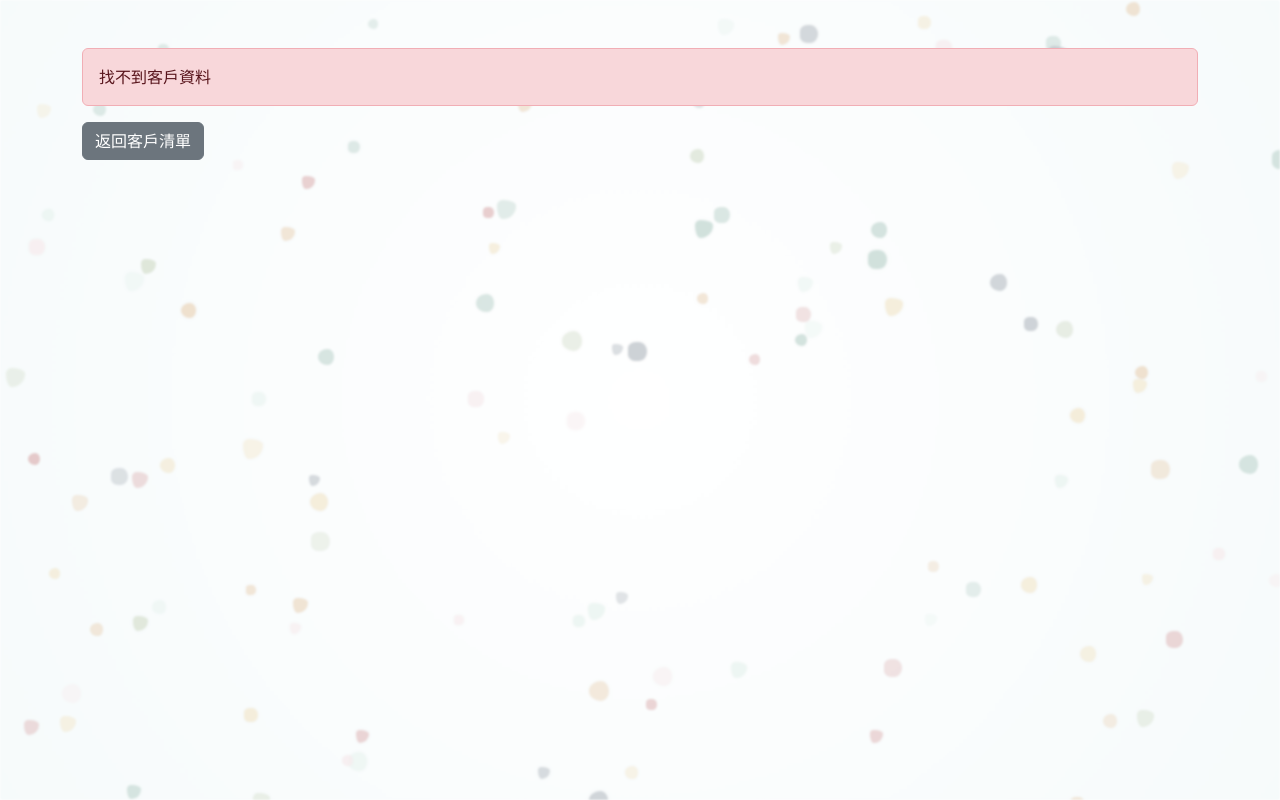
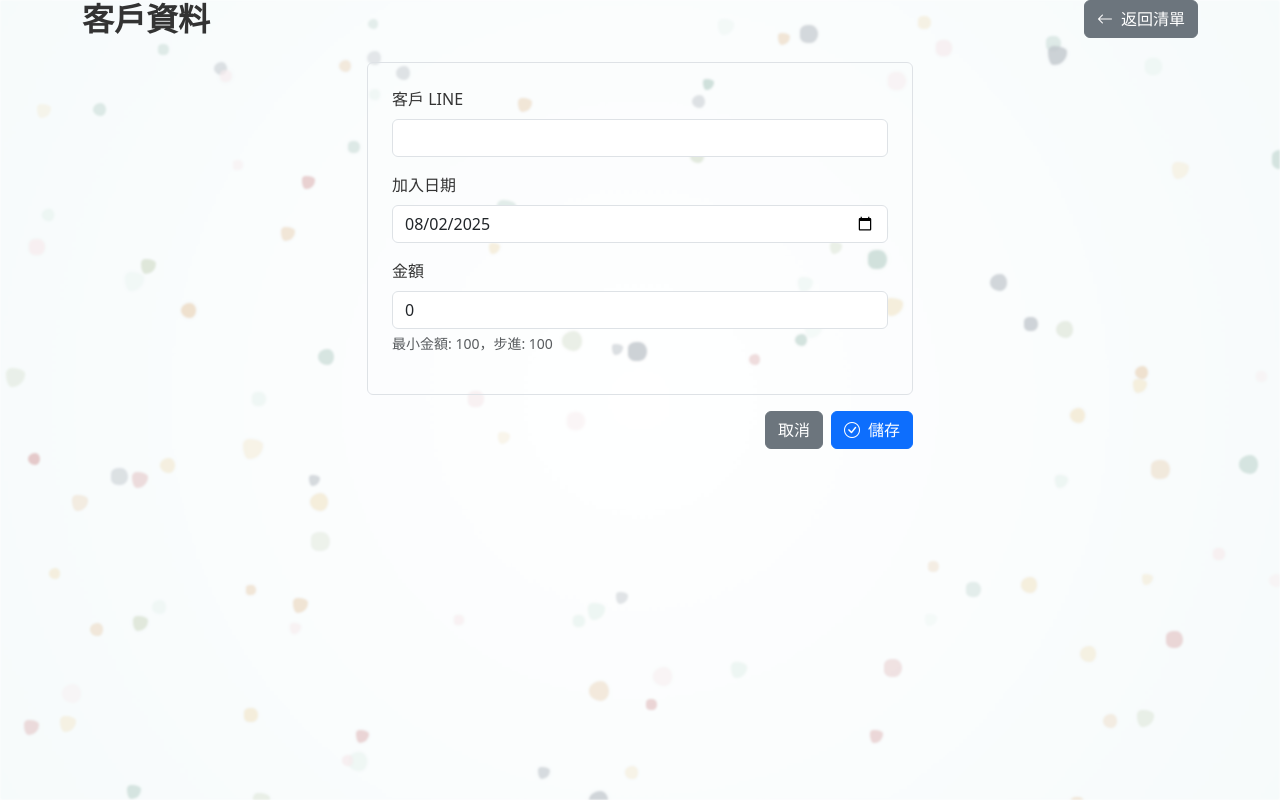
Before and after one commit to laura-chou/77PlaySystem, a Next.js app: page /pages/customer/new in a window 1280 px wide. Built offline with nearby package versions, Linux system fonts and the light colour scheme; no server answers; sample sign-in values are in the browser's storage.

Commit message:
customer new and dashboard

```diff
--- a/app/pages/customer/[id]/page.tsx
+++ b/app/pages/customer/[id]/page.tsx
@@ -2,18 +2,28 @@
 import axios from 'axios';
 import { useRouter, useParams } from 'next/navigation';
 import { useEffect, useState } from 'react';
-
+import { env } from '../../../config/env';
 import styles from '@/styles/modules/customer.module.scss';
 
 interface Customer {
-    id: number;
-    name: string;
-    joinDate: string;
+    custId: string;
+    custName: string;
+    createDate: string;
     balance: number;
     balanceExpiryDate: string;
+    history: ICustomerHistory[]
 }
 
-export default function CustomerPage() {
+interface ICustomerHistory {
+    amount: number;
+    currentBalance: number;
+    expiryDate: string;
+    serviceName: string;
+    spendDate: string;
+}
+
+
+export default function CustomerEdit() {
     const router = useRouter();
     const params = useParams();
     const customerId = params.id;
@@ -21,8 +31,9 @@ export default function CustomerPage() {
     const [customer, setCustomer] = useState<Customer | null>(null);
     const [loading, setLoading] = useState(true);
     const [formData, setFormData] = useState({
-        name: '',
-        joinDate: '',
+        custId: '',
+        custName: '',
+        createDate: '',
         balance: 0,
         balanceExpiryDate: ''
     });
@@ -40,19 +51,23 @@ export default function CustomerPage() {
 
             try {
                 setLoading(true);
-                const response = await axios.get(`https://json-placeholder.mock.beeceptor.com/users/${customerId}`, {
+                const response = await axios.get(`${env.apiBaseUrl}customer/${customerId}`, {
                     headers: {
                         'Authorization': `Bearer ${token}`
                     }
                 });
 
-                const customerData = response.data;
+                const customerData = response.data.data;
+                console.log(customerData);
+                console.log('createDate', customerData.createDate);
                 setCustomer(customerData);
+                const today = new Date().toISOString().split('T')[0];
                 setFormData({
-                    name: customerData.name,
-                    joinDate: customerData.joinDate || '2025-08-02',
-                    balance: customerData.balance || 1200,
-                    balanceExpiryDate: customerData.balanceExpiryDate || '2025-10-02'
+                    custId: customerData.custId,
+                    custName: customerData.custName,
+                    createDate: customerData.createDate || today,
+                    balance: customerData.history[0].currentBalance || 0,
+                    balanceExpiryDate: customerData.history[0].balanceExpiryDate || today
                 });
             } catch (error) {
                 console.error('Failed to fetch customer:', error);
@@ -136,12 +151,14 @@ export default function CustomerPage() {
     };
 
     const handleCancel = () => {
+        const today = new Date().toISOString().split('T')[0];
         if (customer) {
             setFormData({
-                name: customer.name,
-                joinDate: customer.joinDate || '',
-                balance: customer.balance || 0,
-                balanceExpiryDate: customer.balanceExpiryDate || ''
+                custId: customer.custId,
+                custName: customer.custName,
+                createDate: customer.createDate || today,
+                balance: customer.history[0].currentBalance || 0,
+                balanceExpiryDate: customer.history[0].expiryDate || today
             });
         }
         setIsEditing(false);
@@ -200,7 +217,7 @@ export default function CustomerPage() {
                                         type="text"
                                         className="form-control"
                                         name="name"
-                                        value={formData.name}
+                                        value={formData.custName}
                                         onChange={handleInputChange}
                                         disabled={!isEditing || (isEditing && balanceAction !== 'name')}
                                     />
@@ -213,8 +230,8 @@ export default function CustomerPage() {
                                     <input
                                         type="date"
                                         className="form-control"
-                                        name="joinDate"
-                                        value={formData.joinDate}
+                                        name="createDate"
+                                        value={formData.createDate}
                                         onChange={handleInputChange}
                                         disabled={true}
                                     />
@@ -273,9 +290,9 @@ export default function CustomerPage() {
                                                     }}
                                                 >
                                                     <option value="name">改客戶 LINE</option>
+                                                    <option value="charge">消費</option>
                                                     <option value="refill">充值</option>
                                                     <option value="extend">延長到期日</option>
-                                                    <option value="charge">增加費用</option>
                                                 </select>
                                             </div>
                                         </div>
--- /dev/null
+++ b/app/pages/customer/new/page.tsx
@@ -0,0 +1,142 @@
+'use client';
+import { useState } from 'react';
+import axios from 'axios';
+import { env } from '../../../config/env';
+import { useRouter } from 'next/navigation';
+import styles from '@/styles/modules/customer.module.scss';
+
+export default function CreateCustomer() {
+    const router = useRouter();
+
+    // Get today's date in YYYY-MM-DD format for the date input
+    const today = new Date().toISOString().split('T')[0];
+
+    const [newCustomer, setNewCustomer] = useState({
+        custName: '',
+        createDate: today,
+        amount: 0
+    });
+
+    const handleInputChange = (e: React.ChangeEvent<HTMLInputElement>) => {
+        const { name, value } = e.target;
+
+        // Handle number input specifically for amount field
+        if (name === 'amount') {
+            const numValue = parseFloat(value) || 0;
+            setNewCustomer(prev => ({
+                ...prev,
+                [name]: numValue
+            }));
+        } else {
+            setNewCustomer(prev => ({
+                ...prev,
+                [name]: value
+            }));
+        }
+    };
+
+    const handleSubmit = async (e: React.FormEvent) => {
+        e.preventDefault();
+
+        const token = localStorage.getItem('token');
+        if (!token) {
+            router.push('/login');
+            return;
+        }
+
+        try {
+            const dataToSend = { ...newCustomer };
+
+            const response = await axios.post(`${env.apiBaseUrl}customer/create`, dataToSend, {
+                headers: {
+                    'Authorization': `Bearer ${token}`,
+                    'Content-Type': 'application/json'
+                }
+            });
+
+            // Handle successful creation
+            alert('客戶新增成功');
+            router.push('/pages/dashboard');
+        } catch (error) {
+            console.error('Failed to create customer:', error);
+        }
+    };
+
+    const handleCancel = () => {
+        router.push('/pages/dashboard');
+    };
+
+    return (
+        <div className={`container ${styles.customerForm}`}>
+            <div className="d-flex justify-content-between align-items-center mb-4">
+                <h1 className="page-title">客戶資料</h1>
+                <button className="btn btn-secondary" onClick={handleCancel}>
+                    <i className="bi bi-arrow-left me-2"></i>
+                    返回清單
+                </button>
+            </div>
+
+            <div className="row justify-content-center">
+                <div className="col-md-8 col-lg-6">
+                    <form onSubmit={handleSubmit}>
+                        <div className="border rounded p-4">
+                            <div className="mb-3">
+                                <label htmlFor="custName" className="form-label">客戶 LINE</label>
+                                <input
+                                    type="text"
+                                    className="form-control"
+                                    id="custName"
+                                    name="custName"
+                                    value={newCustomer.custName}
+                                    onChange={handleInputChange}
+                                    required
+                                />
+                            </div>
+                            <div className="mb-3">
+                                <label htmlFor="createDate" className="form-label">加入日期</label>
+                                <input
+                                    type="date"
+                                    className="form-control"
+                                    id="createDate"
+                                    name="createDate"
+                                    value={newCustomer.createDate}
+                                    onChange={handleInputChange}
+                                    required
+                                />
+                            </div>
+                            <div className="mb-3">
+                                <label htmlFor="amount" className="form-label">金額</label>
+                                <input
+                                    type="number"
+                                    className="form-control"
+                                    id="amount"
+                                    name="amount"
+                                    value={newCustomer.amount}
+                                    onChange={handleInputChange}
+                                    min="100"
+                                    step="100"
+                                    required
+                                />
+                                <div className="form-text">最小金額: 100，步進: 100</div>
+                            </div>
+                        </div>
+
+                        <div className="d-flex justify-content-end gap-2 mt-3">
+                            <button
+                                type="button"
+                                className="btn btn-secondary"
+                                onClick={handleCancel}
+                            >
+                                取消
+                            </button>
+                            <button type="submit" className="btn btn-primary">
+                                <i className="bi bi-check-circle me-2"></i>
+                                儲存
+                            </button>
+                        </div>
+                    </form>
+                </div>
+            </div>
+        </div>
+    );
+}
```
Also changed, not shown: app/pages/dashboard/page.tsx (+13 -14 lines).
